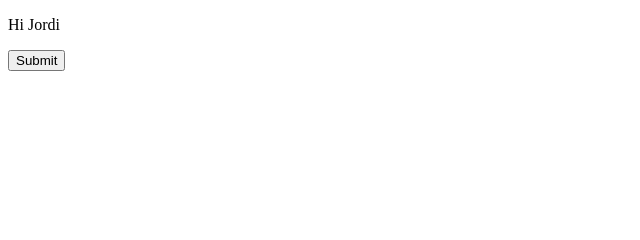
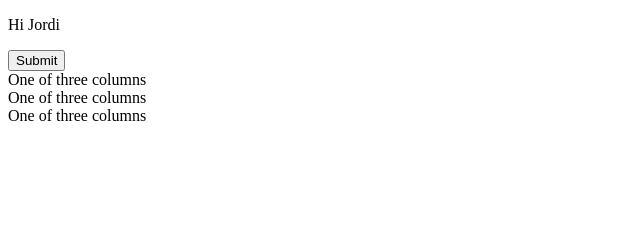
Before and after one commit to jordikitto/QualityFresh, a Django app: page /MC/ in a window 1280 px wide. Shown: the part 508-748 px from the top of the page, without its empty margins (0-640 px from the left). Run offline with Django 3.2, Linux system fonts and the light colour scheme; some libraries are stand-ins or nearby versions.

Commit message:
Added bootstrap elements to test_map

```diff
--- a/MissionControl/MC/templates/MC/test_map.html
+++ b/MissionControl/MC/templates/MC/test_map.html
@@ -160,5 +160,19 @@
     <input type="submit" value="Submit">
 </form>
 
+<div class="container">
+    <div class="row">
+      <div class="col-sm">
+        One of three columns
+      </div>
+      <div class="col-sm">
+        One of three columns
+      </div>
+      <div class="col-sm">
+        One of three columns
+      </div>
+    </div>
+</div>
+
 </body>
 </html>
```
